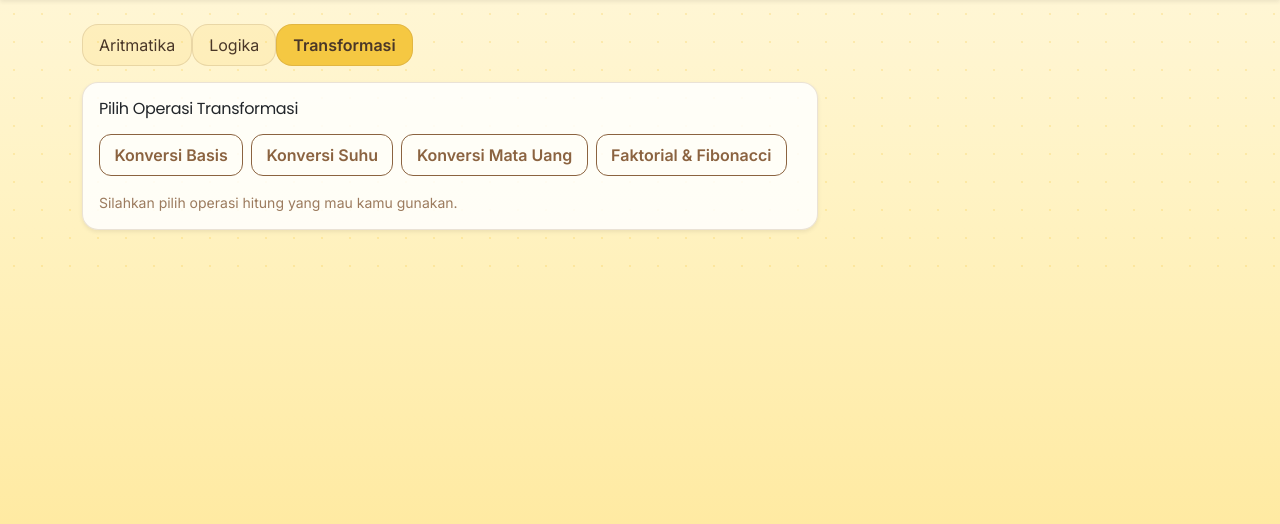
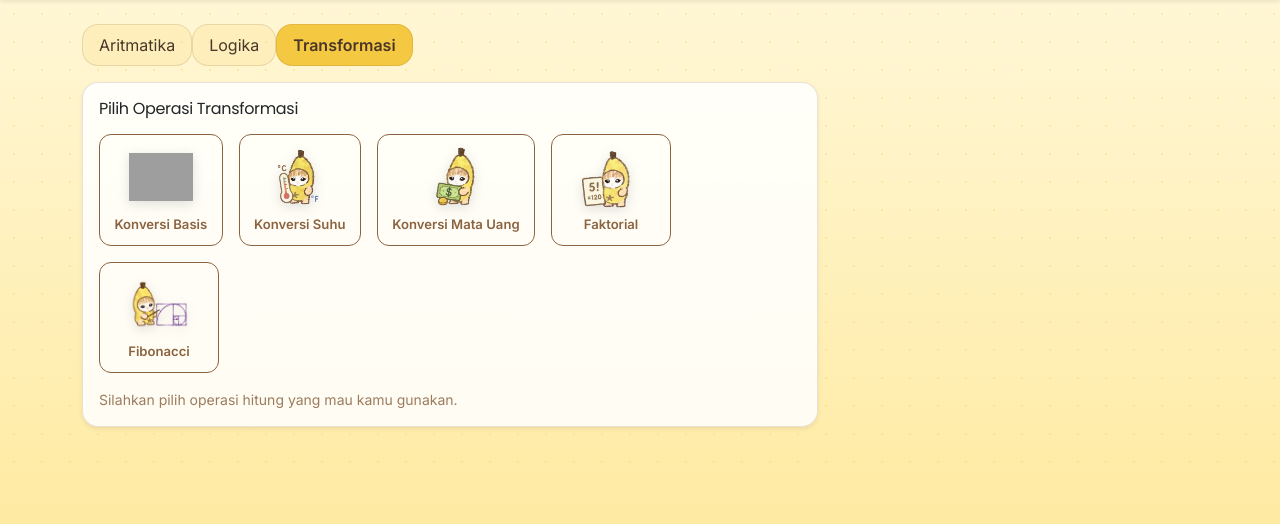
Before and after one commit to LestyAmelya-glitch/kalkulator-web-Lesty, a Flask app: page /kalkulator in a window 1280 px wide, after a click on "Transformasi". Shown: the part 196-720 px from the top of the page. Run offline with Flask 3, Linux system fonts and the light colour scheme; grey boxes are pictures that could not be loaded.

Commit message:
mengubah web pada bagian transformasi agar operasinya jadi 5, 5 tombol transformasi masing-masing punya gambar icon sendiri

```diff
--- a/templates/index.html
+++ b/templates/index.html
@@ -10,7 +10,7 @@
   <link rel="stylesheet" href="{{ url_for('static', filename='css/style.css') }}">
 
   <style>
-    /* preview gambar operator */
+    /* preview gambar operator aritmatika */
     #operatorPreview {
       width: 110px;
       transition: opacity 0.18s ease, transform 0.18s ease;
@@ -21,6 +21,33 @@
       display: flex;
       align-items: center;
       justify-content: center;
+    }
+
+    /* tombol transformasi dengan gambar */
+    .transform-choice {
+      display: flex;
+      flex-direction: column;
+      align-items: center;
+      gap: 0.4rem;
+      padding: 0.6rem 0.9rem;
+      min-width: 120px;
+    }
+
+    .transform-choice img {
+      width: 64px;
+      height: 64px;
+      object-fit: contain;
+      transition: opacity 0.18s ease, transform 0.18s ease;
+      filter: drop-shadow(0 3px 6px rgba(0,0,0,0.12));
+    }
+
+    .transform-choice:hover img {
+      transform: translateY(-3px) scale(1.08);
+    }
+
+    .transform-choice span {
+      font-size: 0.82rem;
+      font-weight: 600;
     }
   </style>
 </head>
@@ -72,8 +99,6 @@
 
                 <form class="calc-form" data-api="/api/aritmatika" data-label="Aritmatika">
                   <div class="row g-3 align-items-start">
-
-                    <!-- kolom kiri: input -->
                     <div class="col-sm-8">
                       <div class="row g-3">
                         <div class="col-sm-6">
@@ -100,16 +125,13 @@
                       </div>
                       <button type="submit" class="btn btn-primary mt-4">Hitung</button>
                     </div>
-
-                    <!-- kolom kanan: preview gambar operator -->
                     <div class="col-sm-4 operator-preview-wrap">
                       <img
                         id="operatorPreview"
                         src="{{ url_for('static', filename='gambar/tambahpisang.png') }}"
-                        alt="operator"
+                        alt="operator preview"
                       >
                     </div>
-
                   </div>
                 </form>
               </div>
@@ -122,7 +144,6 @@
               <div class="card-body">
                 <h2 class="h5">Operator Logika</h2>
                 <p class="text-muted">AND, OR, NOT, XOR, NAND, dan NOR.</p>
-
                 <form class="calc-form" data-api="/api/logika" data-label="Logika">
                   <div class="row g-3">
                     <div class="col-sm-4">
@@ -163,11 +184,48 @@
               <div class="card shadow-sm">
                 <div class="card-body">
                   <h3 class="h6 mb-3">Pilih Operasi Transformasi</h3>
-                  <div class="d-flex flex-wrap gap-2">
-                    <button type="button" class="btn btn-outline-primary transform-choice" data-target="#basisCollapse">Konversi Basis</button>
-                    <button type="button" class="btn btn-outline-primary transform-choice" data-target="#suhuCollapse">Konversi Suhu</button>
-                    <button type="button" class="btn btn-outline-primary transform-choice" data-target="#uangCollapse">Konversi Mata Uang</button>
-                    <button type="button" class="btn btn-outline-primary transform-choice" data-target="#bonusCollapse">Faktorial & Fibonacci</button>
+                  <div class="d-flex flex-wrap gap-3">
+
+                    <!-- Konversi Basis -->
+                    <button type="button" class="btn btn-outline-primary transform-choice" data-target="#basisCollapse">
+                      <img id="transformPreview-basis"
+                        src="{{ url_for('static', filename='gambar/barisbilanganganpisang.png') }}"
+                        alt="basis">
+                      <span>Konversi Basis</span>
+                    </button>
+
+                    <!-- Konversi Suhu -->
+                    <button type="button" class="btn btn-outline-primary transform-choice" data-target="#suhuCollapse">
+                      <img id="transformPreview-suhu"
+                        src="{{ url_for('static', filename='gambar/suhupisang.png') }}"
+                        alt="suhu">
+                      <span>Konversi Suhu</span>
+                    </button>
+
+                    <!-- Konversi Mata Uang -->
+                    <button type="button" class="btn btn-outline-primary transform-choice" data-target="#uangCollapse">
+                      <img id="transformPreview-uang"
+                        src="{{ url_for('static', filename='gambar/matauangpisang.png') }}"
+                        alt="mata uang">
+                      <span>Konversi Mata Uang</span>
+                    </button>
+
+                    <!-- Faktorial -->
+                    <button type="button" class="btn btn-outline-primary transform-choice" data-target="#faktorialCollapse">
+                      <img id="transformPreview-faktorial"
+                        src="{{ url_for('static', filename='gambar/faktorialpisang.png') }}"
+                        alt="faktorial">
+                      <span>Faktorial</span>
+                    </button>
+
+                    <!-- Fibonacci -->
+                    <button type="button" class="btn btn-outline-primary transform-choice" data-target="#fibonacciCollapse">
+                      <img id="transformPreview-fibonacci"
+                        src="{{ url_for('static', filename='gambar/fibonaccipisang.png') }}"
+                        alt="fibonacci">
+                      <span>Fibonacci</span>
+                    </button>
+
                   </div>
                   <p class="small text-muted mt-3 mb-0">Silahkan pilih operasi hitung yang mau kamu gunakan.</p>
                 </div>
@@ -175,7 +233,8 @@
             </div>
 
             <div class="accordion d-none" id="transformAccordion">
-              <!-- Basis -->
+
+              <!-- Konversi Basis -->
               <div class="accordion-item">
                 <h2 class="accordion-header">
                   <div class="d-flex align-items-center justify-content-between w-100">
@@ -216,7 +275,7 @@
                 </div>
               </div>
 
-              <!-- Suhu -->
+              <!-- Konversi Suhu -->
               <div class="accordion-item">
                 <h2 class="accordion-header">
                   <div class="d-flex align-items-center justify-content-between w-100">
@@ -257,7 +316,7 @@
                 </div>
               </div>
 
-              <!-- Mata Uang -->
+              <!-- Konversi Mata Uang -->
               <div class="accordion-item">
                 <h2 class="accordion-header">
                   <div class="d-flex align-items-center justify-content-between w-100">
@@ -306,20 +365,20 @@
                 </div>
               </div>
 
-              <!-- Faktorial & Fibonacci -->
+              <!-- Faktorial -->
               <div class="accordion-item">
                 <h2 class="accordion-header">
                   <div class="d-flex align-items-center justify-content-between w-100">
-                    <button class="accordion-button collapsed" type="button" data-bs-toggle="collapse" data-bs-target="#bonusCollapse">Faktorial dan Fibonacci</button>
+                    <button class="accordion-button collapsed" type="button" data-bs-toggle="collapse" data-bs-target="#faktorialCollapse">Faktorial</button>
                     <button type="button" class="btn btn-sm btn-outline-secondary ms-2 transform-back-btn">Kembali</button>
                   </div>
                 </h2>
-                <div id="bonusCollapse" class="accordion-collapse collapse" data-bs-parent="#transformAccordion">
+                <div id="faktorialCollapse" class="accordion-collapse collapse" data-bs-parent="#transformAccordion">
                   <div class="accordion-body">
-                    <form class="calc-form mb-3" data-api="/api/faktorial" data-label="Faktorial">
+                    <form class="calc-form" data-api="/api/faktorial" data-label="Faktorial">
                       <div class="row g-3">
                         <div class="col-sm-8">
-                          <label class="form-label">n (Faktorial)</label>
+                          <label class="form-label">n (0 - 20)</label>
                           <input class="form-control" type="number" name="n" min="0" max="20" value="5" required>
                         </div>
                         <div class="col-sm-4 d-flex align-items-end">
@@ -327,10 +386,24 @@
                         </div>
                       </div>
                     </form>
+                  </div>
+                </div>
+              </div>
+
+              <!-- Fibonacci -->
+              <div class="accordion-item">
+                <h2 class="accordion-header">
+                  <div class="d-flex align-items-center justify-content-between w-100">
+                    <button class="accordion-button collapsed" type="button" data-bs-toggle="collapse" data-bs-target="#fibonacciCollapse">Fibonacci</button>
+                    <button type="button" class="btn btn-sm btn-outline-secondary ms-2 transform-back-btn">Kembali</button>
+                  </div>
+                </h2>
+                <div id="fibonacciCollapse" class="accordion-collapse collapse" data-bs-parent="#transformAccordion">
+                  <div class="accordion-body">
                     <form class="calc-form" data-api="/api/fibonacci" data-label="Fibonacci">
                       <div class="row g-3">
                         <div class="col-sm-8">
-                          <label class="form-label">Jumlah Suku (Fibonacci)</label>
+                          <label class="form-label">Jumlah Suku (1 - 50)</label>
                           <input class="form-control" type="number" name="n" min="1" max="50" value="10" required>
                         </div>
                         <div class="col-sm-4 d-flex align-items-end">
@@ -341,6 +414,7 @@
                   </div>
                 </div>
               </div>
+
             </div>
           </div>
         </div>
```
